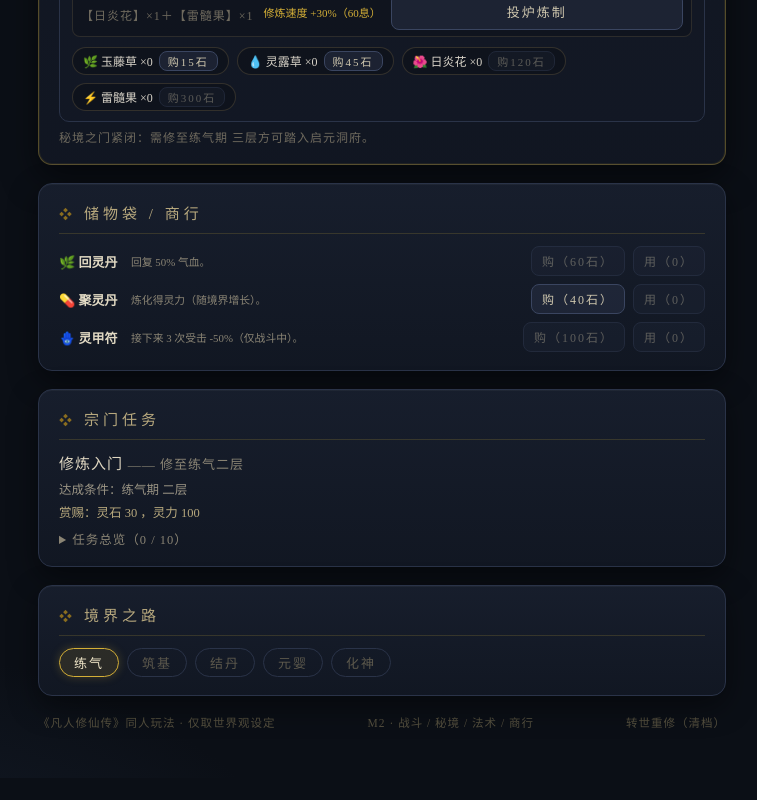
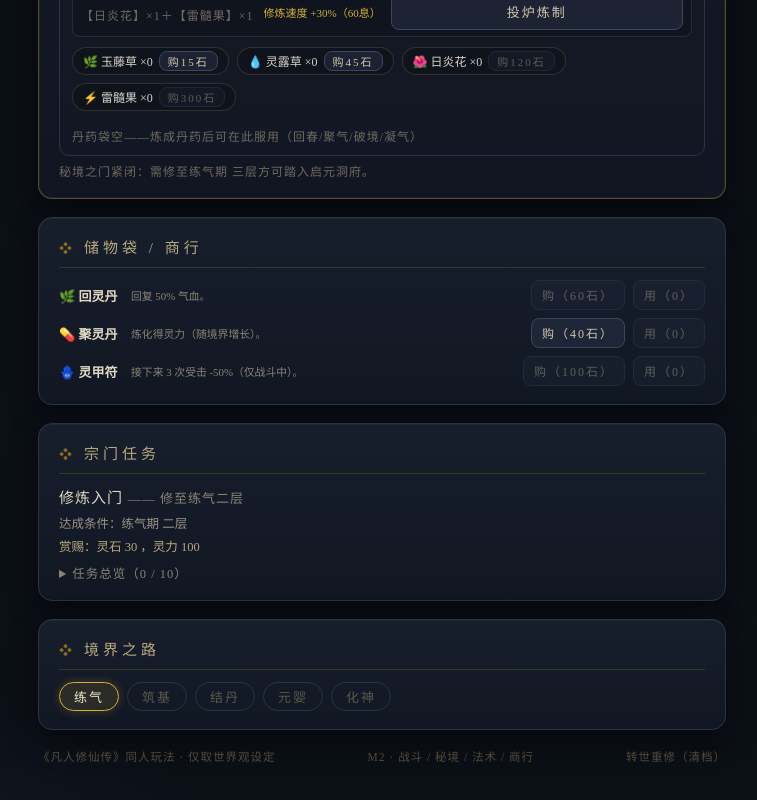
Before and after one commit to MetaQian/fanren-xiuxian, a Vue app: page / in a window 1280 px wide. Shown: the part 1200-2000 px from the top of the page, without its empty margins (258-1015 px from the left). Before the commit the page ends 1978 px from the top, so only its background shows below. Built offline with nearby package versions, Linux system fonts and the light colour scheme.

Commit message:
M3 炼丹系统: 4药材(战斗掉落/灵石购买) + 4丹方(成功率/离线丹炉) + 破境丹叠3层突破加成 + 聚气丹灵力 + 回春丹 + 凝气丹修炼加速 + 非战斗丹药袋

```diff
--- a/frontend/src/App.vue
+++ b/frontend/src/App.vue
@@ -496,6 +496,21 @@ onBeforeUnmount(() => {
             <button class="mini herb-buy" :disabled="s.stones < h.price" @click="buyH(h.id)">购{{ h.price }}石</button>
           </span>
         </div>
+        <!-- 丹药袋：非战斗时可服用 -->
+        <div class="pillbag-row" v-if="!s.enemy">
+          <button
+            v-for="p in PILLS.filter((x) => invN(x.id) > 0)"
+            :key="p.id"
+            class="mini pillbag"
+            :title="pillEffect(p)"
+            @click="useItem(s, p.id); flushToasts()"
+          >
+            服·{{ ico(p.id) }}{{ p.name }}×{{ invN(p.id) }}
+          </button>
+          <span class="dim" v-if="!PILLS.some((x) => invN(x.id) > 0)">
+            丹药袋空——炼成丹药后可在此服用（回春/聚气/破境/凝气）
+          </span>
+        </div>
       </div>
       <p v-if="!isFinal() && isTopStage() && !s.enemy" class="warn">
         突破成功率 {{ Math.round(breakChance() * 100) }}%（功法加成已计入{{ s.breakPillStacks > 0 ? `，破境丹 ${s.breakPillStacks} 层待用 +${s.breakPillStacks * 15}%` : "" }}）—— 失败恐遭天劫反噬
--- a/frontend/src/style.css
+++ b/frontend/src/style.css
@@ -1024,3 +1024,13 @@ footer .reset:hover {
   padding: 1px 8px;
   font-size: 11px;
 }
+.pillbag-row {
+  display: flex;
+  flex-wrap: wrap;
+  gap: 8px;
+  margin-top: 10px;
+  align-items: center;
+}
+.pillbag {
+  border-color: rgba(255, 215, 130, 0.3);
+}
```
